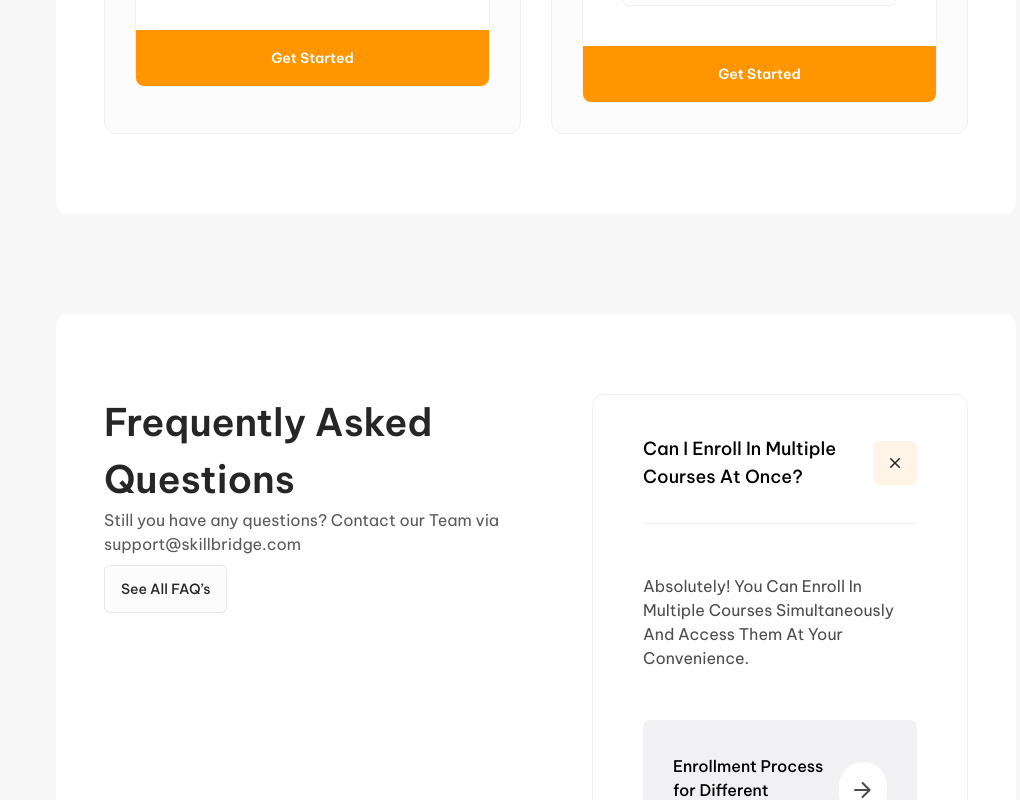
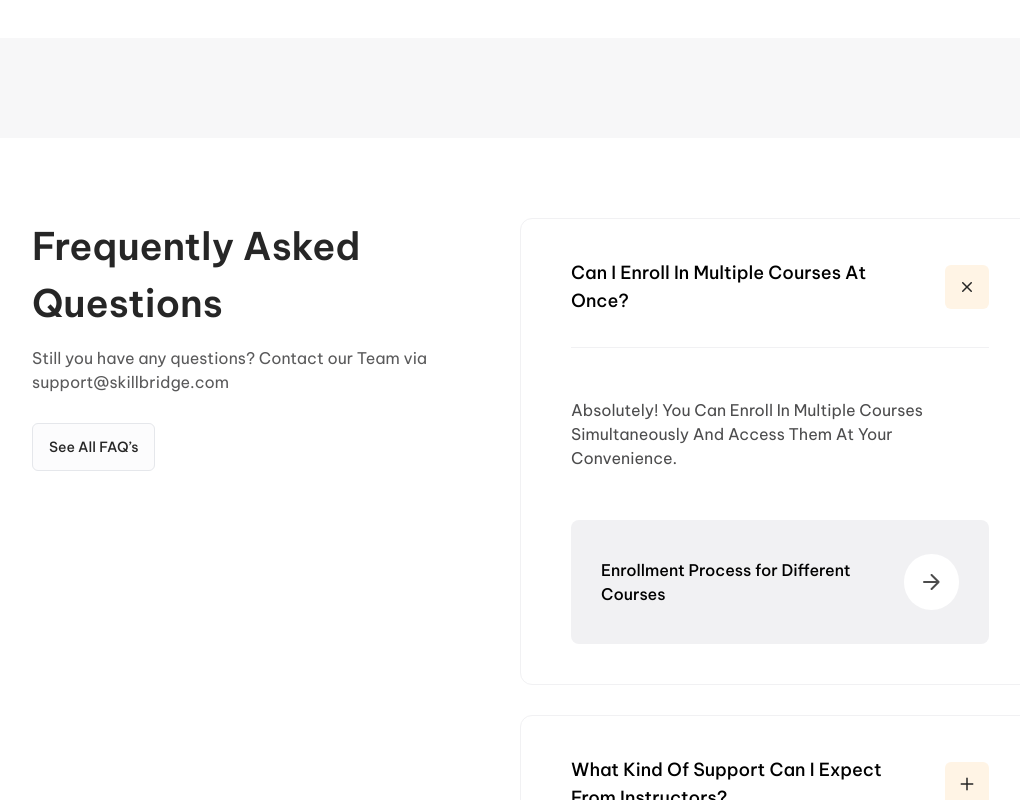
Before and after one commit to MohammadKerdasi/E-Learning, a React (Vite) app: page /E-Learning/Pricing in a window 1280 px wide. Shown: the part 1800-2600 px from the top of the page, without its empty margins (104-1124 px from the left). Built offline with nearby package versions, Linux system fonts and the light colour scheme.

Commit message:
nahla responsive

```diff
--- a/src/Components/AccordionNA/AccordionNA.tsx
+++ b/src/Components/AccordionNA/AccordionNA.tsx
@@ -4,14 +4,14 @@ import more from "./../../assets/images/home/questions/icon/moreArrow.svg";
 
 const AccordionNA = ({ accordion, isOpen, onToggle }: AccordionNAProps) => {
   return (
-    <div className="border border-White/95 py-10 px-12.5 rounded-xl max-lg:px-6 max-lg:py-5 gap-2 max-lg:w-[550px]">
+    <div className="border border-White/95 py-10 px-12.5 rounded-xl max-lg:px-6 max-lg:py-5 gap-2">
       <div
-        className={`flex justify-between items-center  cursor-pointer  ${
+        className={`flex justify-between items-center  cursor-pointer ${
           isOpen ? "border-b border-White/95 pb-8" : ""
         }`}
         onClick={onToggle}
       >
-        <h3 className="text-xl font-medium capitalize max-2xl:text-lg w-10/12 max-lg:text-base">{accordion.question}</h3>
+        <h3 className="text-xl font-medium capitalize max-2xl:text-lg w-10/12 max-lg:text-base max-sm:w-[68%] ">{accordion.question}</h3>
 
         <div className="flex justify-center items-center w-13 h-13 rounded-md bg-Orange/95 max-2xl:w-11 max-2xl:h-11">
           <img
--- a/src/Components/HomeBasicLK/HomeBasicLK.tsx
+++ b/src/Components/HomeBasicLK/HomeBasicLK.tsx
@@ -7,7 +7,7 @@ import TitleLK from "../TitleLK/TitleLK";
 
 export default function HomeBasicLK({text,par,btn,varwidth,fontSize,flex,href}:BasicHome) {
   return (
-    <div className="flex justify-between items-end flex-wrap gap-y-5">
+    <div className="flex justify-between items-end flex-wrap gap-y-12.5 max-desktop:gap-y-10 max-md:gap-y-5 w-full">
         <div className={`flex flex-col ${varwidth}`}>
         <TitleLK text={text} fontSize={fontSize}  />
         <PargraphCommonLK par={par} changeColor={true}/>
--- a/src/Components/JoinSectionNA/JoinSectionNA.tsx
+++ b/src/Components/JoinSectionNA/JoinSectionNA.tsx
@@ -3,7 +3,7 @@ import { JoinProps } from "../../interfaces";
 
 export const JoinSectionNA = ({ join }: { join: JoinProps }) => {
   return (
-    <div className="bg-white rounded-xl p-20 flex justify-between items-center mb-paddingBottom150 max-desktop:p-60 relative overflow-hidden max-md:flex-wrap max-md:p-7.5 max-md:gap-y-10">
+    <div className="bg-white rounded-xl p-20 flex justify-between items-center mb-paddingBottom150 max-desktop:p-15 relative overflow-hidden max-md:flex-wrap max-md:p-7.5 max-md:gap-y-10">
       <div className="max-w-[1008px] z-10 max-1600:w-[70%] max-lg:w-9/12 max-md:w-full">
         <h2 className="max-desktop:text-4.5xl text-5xl font-semibold leading-12 max-md:leading-8.5 max-md:text-2.5xl">
           <span className="text-Orange/50 capitalize">{join.orangeText}</span>
--- a/src/Components/PricingSection/PricingSection.tsx
+++ b/src/Components/PricingSection/PricingSection.tsx
@@ -19,6 +19,7 @@ const PricingSection = () => {
           text="Our Pricing"
           par="Lorem ipsum dolor sit amet consectetur. Tempus tincidunt etiam eget elit id imperdiet et. Cras eu sit dignissim lorem nibh et. Ac cum eget habitasse in velit fringilla feugiat senectus in."
           varwidth="w-full md:w-[73%]"
+          fontSize="mb-4 max-desktop:mb-3.5 max-lg:mb-1.5"
         />
         <PricingTabsNA categories={categories} />
       </div>
--- a/src/Components/QuestionsSection/QuestionsSection.tsx
+++ b/src/Components/QuestionsSection/QuestionsSection.tsx
@@ -4,9 +4,16 @@ import HomeBasicLK from "../HomeBasicLK/HomeBasicLK";
 
 const QuestionsSection = () => {
   return (
-    <section className="flex justify-center items-start bg-white my-100px px-5-80 py-20 gap-29 max-md:flex-wrap rounded-xl max-lg:flex-wrap max-desktop:gap-20">
-        <HomeBasicLK text="Frequently Asked Questions" par="Still you have any questions? Contact our Team via support@skillbridge.com" btn="See All FAQ’s" varwidth="w-[408px]  max-lg:w-full" />
-         <AccordionListNA accordions={accordionData} />
+    <section className="flex justify-center items-start bg-white my-100px px-5-80 py-20 gap-29 max-1250:flex-wrap rounded-xl max-lg:flex-wrap max-desktop:gap-20">
+      <HomeBasicLK
+        text="Frequently Asked Questions"
+        par="Still you have any questions? Contact our Team via support@skillbridge.com"
+        btn="See All FAQ’s"
+        varwidth="1250:w-[408px]"
+        fontSize="mb-4 max-desktop:mb-3.5 max-lg:mb-1.5   max-1250:w-fit"
+        href="/pricing"
+      />
+      <AccordionListNA accordions={accordionData} />
     </section>
   );
 };
--- a/src/pages/AboutUS/AboutUs.tsx
+++ b/src/pages/AboutUS/AboutUs.tsx
@@ -6,7 +6,7 @@ import { achievementData, dataHaedAboutNA, goalData, joinData } from "../../data
 
 export default function AboutUs() {
   return (
-    <div className="py-10 lg:p-20 desktop:py-paddingBottom150">
+    <div className="">
       <HeadlineNM data={dataHaedAboutNA} />
       <div className="px-4 lg:px-20 desktop:px-40">
         <div className="pb-paddingBottom150 max-desktop:pb-100 max-md:pb-12.5">
@@ -15,7 +15,7 @@ export default function AboutUs() {
             par="Our commitment to excellence has led us to achieve significant milestones along our journey. Here are some of our notable achievements"
             varwidth="w-full"
           />
-          <div className="flex gap-7.5 flex-wrap max-desktop:gap-5 mt-20 max-desktop:mt-60 max-lg:mt-12.5">
+          <div className="flex gap-7.5 flex-wrap max-desktop:gap-5 mt-20 max-desktop:mt-15 max-lg:mt-12.5">
             {achievementData.map((item, i) => {
               return <AboutCardNA key={i} aboutCardData={item} />;
             })}
@@ -28,8 +28,9 @@ export default function AboutUs() {
             par="At SkillBridge, our goal is to empower individuals from all backgrounds to thrive in the world of design and development. We believe that education should be accessible and transformative, enabling learners to pursue their passions and make a meaningful impact.
             Through our carefully crafted courses, we aim to"
             varwidth="w-full"
+
           />
-          <div className="flex gap-7.5 flex-wrap max-desktop:gap-5 mt-20 max-desktop:mt-60 max-lg:mt-12.5">
+          <div className="flex gap-7.5 flex-wrap max-desktop:gap-5 mt-20 max-desktop:mt-15 max-lg:mt-12.5">
             {goalData.map((item, i) => {
               return <AboutCardNA key={i} aboutCardData={item} />;
             })}
--- a/src/pages/Pricing/Pricing.tsx
+++ b/src/pages/Pricing/Pricing.tsx
@@ -12,7 +12,7 @@ export default function Pricing() {
     (state: RootState) => state.pricing.filteredPricingCards
   );
   return (
-    <div className="py-10 lg:p-20 desktop:py-paddingBottom150">
+    <div>
       <HeadlineNM data={dataHaedPricingNA} />
       <div className="px-4 lg:px-20 desktop:px-40">
         <PricingTabsNA categories={categories} className="m-auto w-fit mb-12.5"/>
--- a/tailwind.config.js
+++ b/tailwind.config.js
@@ -117,7 +117,8 @@ export default {
         // 'tablet': '640px',
         // 'laptop': '1024px', نستخدم بدالها lg
         'desktop': '1441px',
-        '1600': '1600px'
+        '1600': '1600px',
+        '1250': '1250px'
       },
 
       keyframes: {
```
